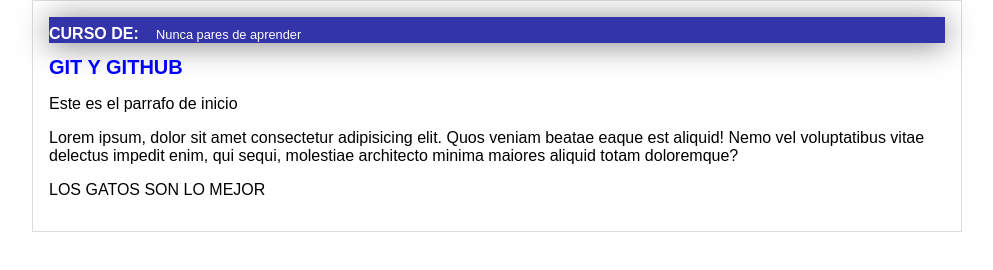
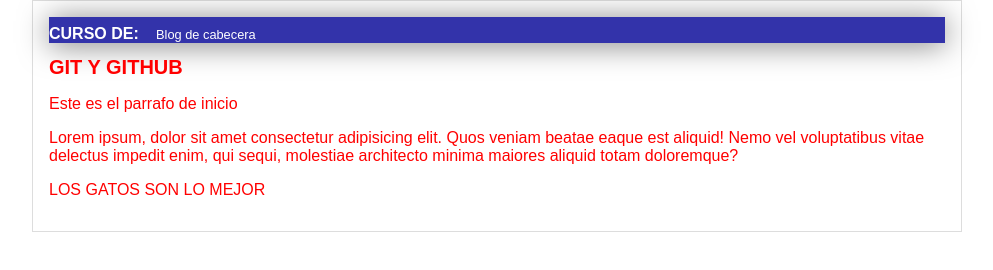
Before and after one commit to Ardons/hyperblog, a plain HTML site: page index.html in a window 1280 px wide. Shown: the whole page, without its empty margins (143-1136 px from the left). Drawn offline with Linux system fonts and the light colour scheme.

Commit message:
se cambio texto en la cabecera y el color del texto del body a ROJO

```diff
--- a/css/styles.css
+++ b/css/styles.css
@@ -1,5 +1,5 @@
 body{
-    color: blue;
+    color: red;
     text-align: center;
     font-family:Arial, Helvetica, sans-serif;
     margin: 0;
@@ -12,6 +12,7 @@ body{
     text-align: left;
     border: 1px solid #DDD;
     margin: 0 auto;
+
 }
 
 #container h1{
@@ -21,7 +22,7 @@ body{
 
 #container p{
 
-    color: black;
+    color: red;
 }
 
 #cabecera{
@@ -31,7 +32,6 @@ body{
     font-weight: bold;
     margin: 0;
     padding-top: 0.5em;
-
 }
 
 #cabecera span{
--- a/index.html
+++ b/index.html
@@ -16,7 +16,7 @@
     <div id="container">
         <div id="cabecera">
             CURSO DE:
-            <span>Nunca pares de aprender</span>
+            <span id="tagline">Blog de cabecera</span>
         </div>
 
 
```
